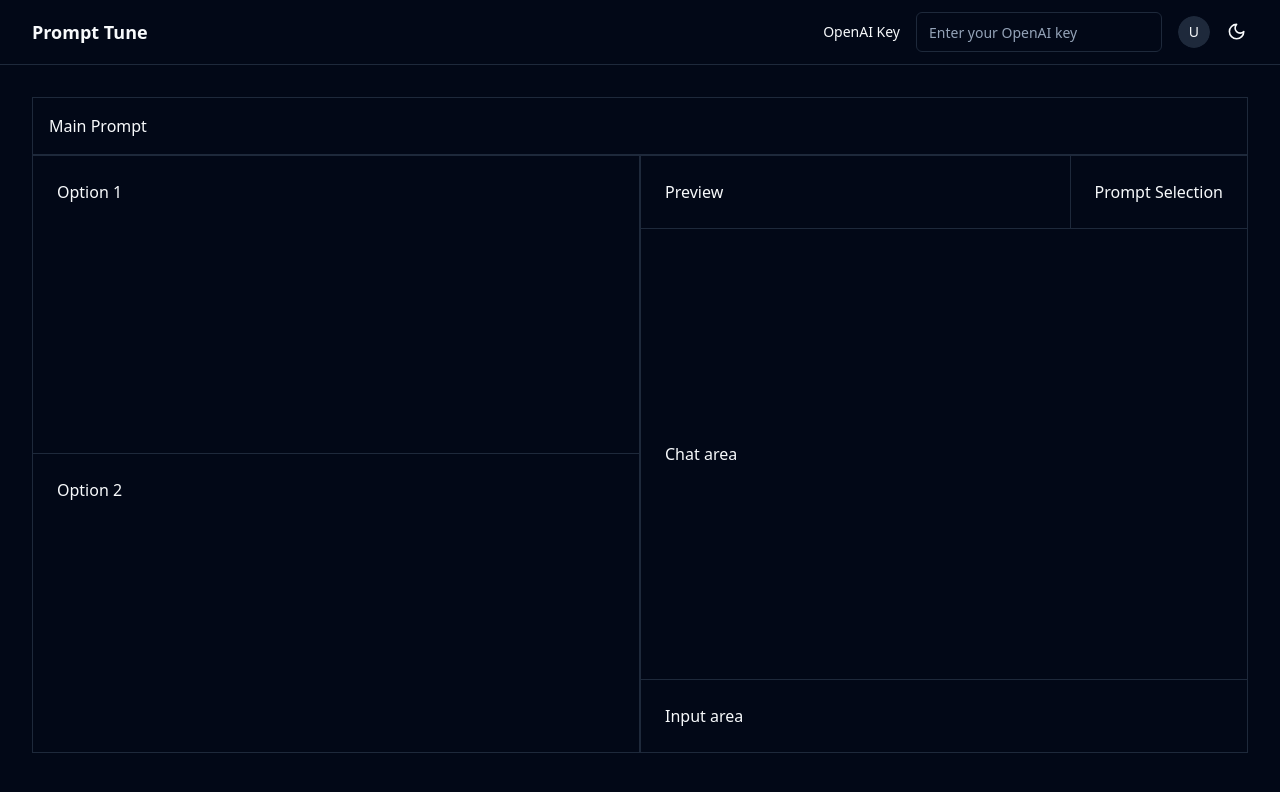
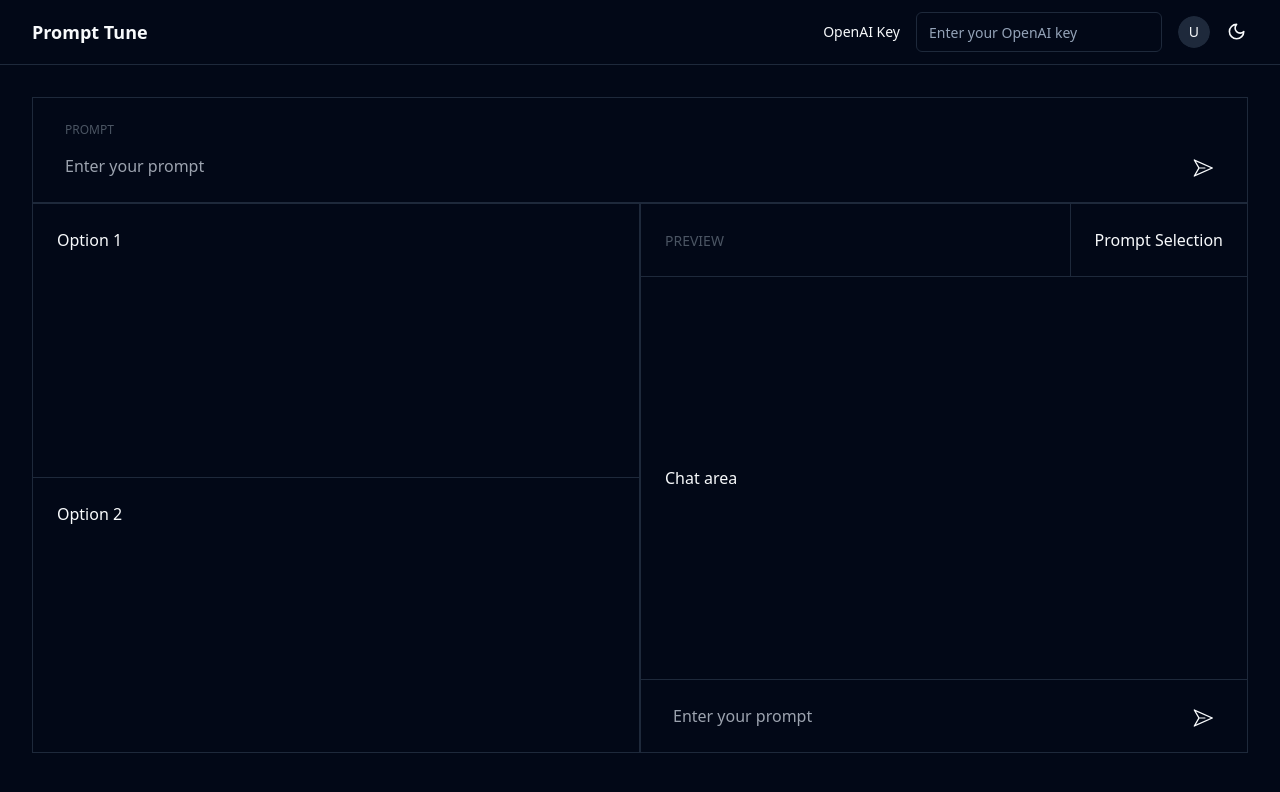
Before and after one commit to Cloud-Code-AI/prompt-tune, a React (Vite) app: page / in a window 1280 px wide. Shown: the top 792 px of the page. Built offline with nearby package versions, Linux system fonts and the light colour scheme.

Commit message:
Prompt Input

```diff
--- a/package.json
+++ b/package.json
@@ -12,6 +12,7 @@
   "dependencies": {
     "@radix-ui/react-avatar": "^1.0.4",
     "@radix-ui/react-dropdown-menu": "^2.0.6",
+    "@radix-ui/react-icons": "^1.3.0",
     "@radix-ui/react-label": "^2.0.2",
     "@radix-ui/react-slot": "^1.0.2",
     "class-variance-authority": "^0.7.0",
@@ -19,6 +20,7 @@
     "lucide-react": "^0.294.0",
     "react": "^18.2.0",
     "react-dom": "^18.2.0",
+    "react-loading-icons": "^1.1.0",
     "tailwind-merge": "^2.1.0",
     "tailwindcss-animate": "^1.0.7"
   },
--- a/src/Tool.jsx
+++ b/src/Tool.jsx
@@ -1,12 +1,81 @@
 import Header from "./components/header";
+import { Label } from "./components/ui/label";
+import ThreeDots from "react-loading-icons/dist/esm/components/three-dots";
+import { PaperPlaneIcon } from "@radix-ui/react-icons"
+import { useState } from "react";
+
+const promptData = [
+    {
+        number: "1",
+        prompt: "Sample prompt 1"
+    },
+    {
+        number: "2",
+        prompt: "Sample prompt 2"
+    },
+    {
+        number: "3",
+        prompt: "Sample prompt 3"
+    },
+    {
+        number: "4",
+        prompt: "Sample prompt 4"
+    },
+    {
+        number: "5",
+        prompt: "Sample prompt 5"
+    }
+]
 
 export default function Tool () {
+
+    const [loading, setLoading] = useState(false)
+
+    const submitPrompt = (e, source) => {
+        e.preventDefault();
+        console.log(source)
+    }
+
+    const submitChatPrompt = (e, source) => {
+        e.preventDefault();
+        console.log(source)
+    }
+
     return (
         <>
         <Header title = "Prompt Tune" />
         <div className="flex flex-col p-8 w-full h-[90vh]">
-            <div className="border w-full p-4">
-                <p>Main Prompt</p>
+            <div className="border w-full py-4">
+                <div className="flex flex-col gap-y-2 w-full">
+                    <Label className="px-8 pt-2 text-xs text-gray-600">PROMPT</Label>
+                    <form id="promptForm" className="px-4 h-full w-full">
+                        <label htmlFor="prompt" className="sr-only">Enter your prompt</label>
+                        <div className="relative h-full">
+                            <textarea
+                                id="prompt"
+                                className="block w-full h-full resize-none bg-background px-4 py-2 pr-16 text-base focus:outline-none sm:text-base"
+                                placeholder="Enter your prompt"
+                                rows="1"
+                                required
+                                onKeyDown={(e) => {
+                                    if (e.key === 'Enter' && !e.shiftKey) {
+                                        e.preventDefault();
+                                        submitPrompt(e, "desktop");
+                                    }
+                                }}
+                            />
+                            <button
+                                type="submit"
+                                onClick={(e) => submitPrompt(e, "desktop")}
+                                className="absolute md:top-1 top-0 right-2.5 rounded-lg p-2"
+                            >
+                                {loading ? <ThreeDots fill="#1e293b" speed={0.75} className='rounded-r-md h-5 w-5' /> :
+                                    <PaperPlaneIcon className='h-5 w-5 hover:text-gray-500' />}
+                                <span className="sr-only">Send message</span>
+                            </button>
+                        </div>
+                    </form>
+                </div>
             </div>
             <div className="flex h-full w-full">
                 <div className="flex flex-col w-full h-full border">
@@ -21,7 +90,7 @@ export default function Tool () {
                     <div className="flex w-full border-b">
                         <div className="flex w-full justify-between">
                             <div className="p-6">
-                                Preview
+                                <Label className="text-gray-600">PREVIEW</Label>
                             </div>
                             <div className="border-l p-6">
                                 Prompt Selection
@@ -31,8 +100,34 @@ export default function Tool () {
                     <div className="flex flex-1 w-full items-center p-6">
                         Chat area
                     </div>
-                    <div className="flex w-full border-t p-6">
-                        Input area
+                    <div className="flex w-full border-t p-4">
+                    <form id="promptForm" className="h-full w-full">
+                        <label htmlFor="prompt" className="sr-only">Enter your prompt</label>
+                        <div className="relative h-full">
+                            <textarea
+                                id="chatPrompt"
+                                className="block w-full h-full resize-none bg-background px-4 py-2 pr-16 text-base focus:outline-none sm:text-base"
+                                placeholder="Enter your prompt"
+                                rows="1"
+                                required
+                                onKeyDown={(e) => {
+                                    if (e.key === 'Enter' && !e.shiftKey) {
+                                        e.preventDefault();
+                                        submitChatPrompt(e, "desktop");
+                                    }
+                                }}
+                            />
+                            <button
+                                type="submit"
+                                onClick={(e) => submitChatPrompt(e, "desktop")}
+                                className="absolute md:top-1 top-0 right-2.5 rounded-lg p-2"
+                            >
+                                {loading ? <ThreeDots fill="#1e293b" speed={0.75} className='rounded-r-md h-5 w-5' /> :
+                                    <PaperPlaneIcon className='h-5 w-5 hover:text-gray-500' />}
+                                <span className="sr-only">Send message</span>
+                            </button>
+                        </div>
+                    </form>
                     </div>
                 </div>
             </div>
```
Also changed, not shown: 1 other file (tests, documents, lock files or other folders).
